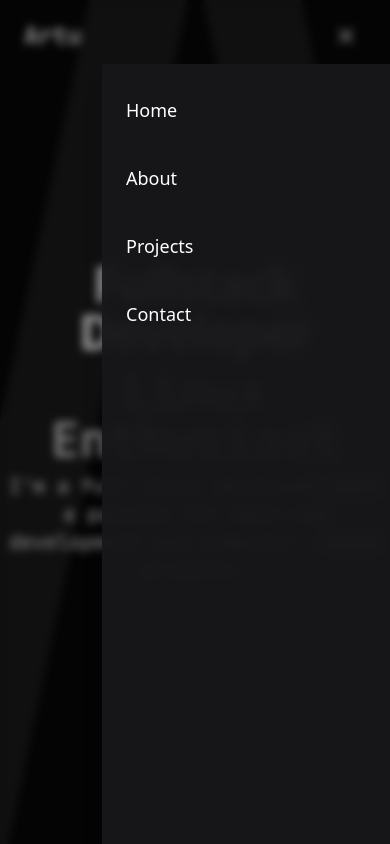
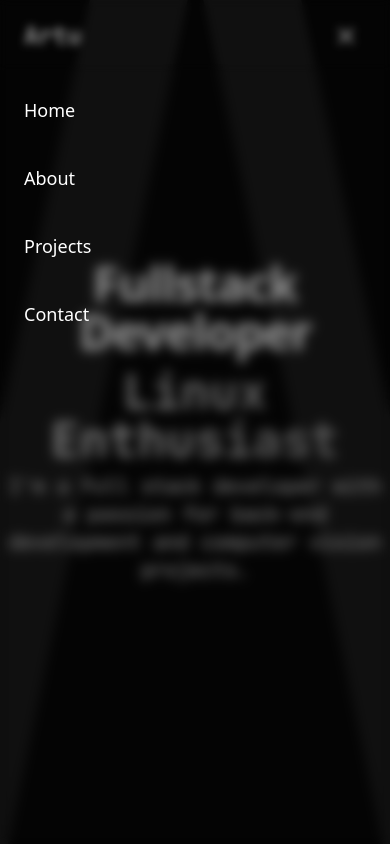
Before and after one commit to artumont/artumont.github.io, a Next.js app: page / in a window 390 px wide. Both pictures are taken after a click on the button "Open menu". Built offline with nearby package versions, Linux system fonts and the light colour scheme.

Commit message:
Add animations to Header and NavBar components; enhance menu transitions and improve visual effects

```diff
--- a/src/components/sections/Header.tsx
+++ b/src/components/sections/Header.tsx
@@ -1,4 +1,5 @@
 import TerminalText from '../ui/TerminalText';
+import { motion } from 'motion/react'
 
 export default function Header() {
     return (
@@ -12,7 +13,12 @@ export default function Header() {
             </div>
 
             {/* Content */}
-            <div className="flex flex-col items-center justify-center h-full">
+            <motion.div
+                initial={{ opacity: 0, y: -20 }}
+                animate={{ opacity: 1, y: 0 }}
+                transition={{ duration: 0.5, delay: 0.4}}
+                className="flex flex-col items-center justify-center h-full"
+            >
                 <div className='text-center w-auto max-w-3xl mx-auto'>
                     <h1 className="text-5xl md:text-6xl lg:text-7xl font-bold mb-3 tracking-tight relative">
                         Fullstack Developer
@@ -26,7 +32,7 @@ export default function Header() {
                         delay={40}
                     />
                 </div>
-            </div>
+            </motion.div>
         </section>
     );
 }
--- a/src/components/ui/NavBar.tsx
+++ b/src/components/ui/NavBar.tsx
@@ -25,9 +25,25 @@ export default function NavBar() {
     const [isOpen, setIsOpen] = useState(false)
 
     const menuVariants = {
-        hidden: { opacity: 0, x: "100%" },
-        visible: { opacity: 1, x: 0 },
-        exit: { opacity: 0, x: "100%" }
+        hidden: { opacity: 0, x: "100%", scale: 0.95 },
+        visible: {
+            opacity: 1,
+            x: 0,
+            scale: 1,
+            transition: {
+                duration: 0.3,
+                ease: [0.4, 0, 0.2, 1]
+            }
+        },
+        exit: {
+            opacity: 0,
+            x: "100%",
+            scale: 0.95,
+            transition: {
+                duration: 0.2,
+                ease: [0.4, 0, 1, 1]
+            }
+        }
     }
 
     const DesktopMenu = () => (
@@ -60,8 +76,14 @@ export default function NavBar() {
                 aria-expanded={isOpen}
             >
                     <motion.div
-                    animate={{ rotate: isOpen ? 180 : 0 }}
-                    transition={{ duration: 0.2 }}
+                        animate={{
+                            rotate: isOpen ? 180 : 0,
+                            scale: isOpen ? 1.1 : 1
+                        }}
+                        transition={{
+                            duration: 0.2,
+                            ease: "easeInOut"
+                        }}
                     >
                     {isOpen ? <X size={24} /> : <Menu size={24} />}
                 </motion.div>
@@ -75,10 +97,14 @@ export default function NavBar() {
                             initial={{ opacity: 0 }}
                             animate={{ opacity: 1 }}
                             exit={{ opacity: 0 }}
+                            transition={{
+                                duration: 0.2,
+                                ease: "easeInOut"
+                            }}
                             onClick={() => setIsOpen(false)}
                         />
                         <motion.div
-                            className="fixed top-16 right-0 h-screen w-72 bg-zinc-900/95 backdrop-blur-sm p-6 shadow-xl"
+                            className="fixed top-16 right-0 h-screen w-screen backdrop-blur-sm p-6 shadow-xl"
                             variants={menuVariants}
                             initial="hidden"
                             animate="visible"
@@ -102,8 +128,20 @@ export default function NavBar() {
                                     <motion.li
                                         key={item}
                             variants={{
-                                            open: { x: 0, opacity: 1 },
-                                            closed: { x: 50, opacity: 0 }
+                                open: {
+                                    x: 0,
+                                    opacity: 1,
+                                    scale: 1,
+                                    transition: {
+                                        duration: 0.3,
+                                        ease: [0.4, 0, 0.2, 1]
+                                    }
+                                },
+                                closed: {
+                                    x: 50,
+                                    opacity: 0,
+                                    scale: 0.95
+                                }
                             }}
                                     >
                                         <a
@@ -124,20 +162,18 @@ export default function NavBar() {
     )
 
     return (
-        <nav
+        <motion.nav
             className="fixed inset-x-0 top-0 flex justify-between items-center px-6 md:px-32 py-4 text-white font-inert z-50"
             role="navigation"
             aria-label="Main navigation"
-        >
-            <motion.h1
-                className="text-2xl font-jetbrains font-bold cursor-pointer hover:text-zinc-300 transition-colors"
             initial={{ opacity: 0, y: -20 }}
             animate={{ opacity: 1, y: 0 }}
             transition={{ duration: 0.5 }}
         >
+            <h1 className="text-2xl font-jetbrains font-bold cursor-pointer hover:text-zinc-300 transition-colors">
                 <a href="#home">Artu</a>
-            </motion.h1>
+            </h1>
             {useIsMobile() ? <MobileMenu /> : <DesktopMenu />}
-        </nav>
+        </motion.nav>
     )
 }
```
Lines whose indentation alone changed are shown as unchanged.
